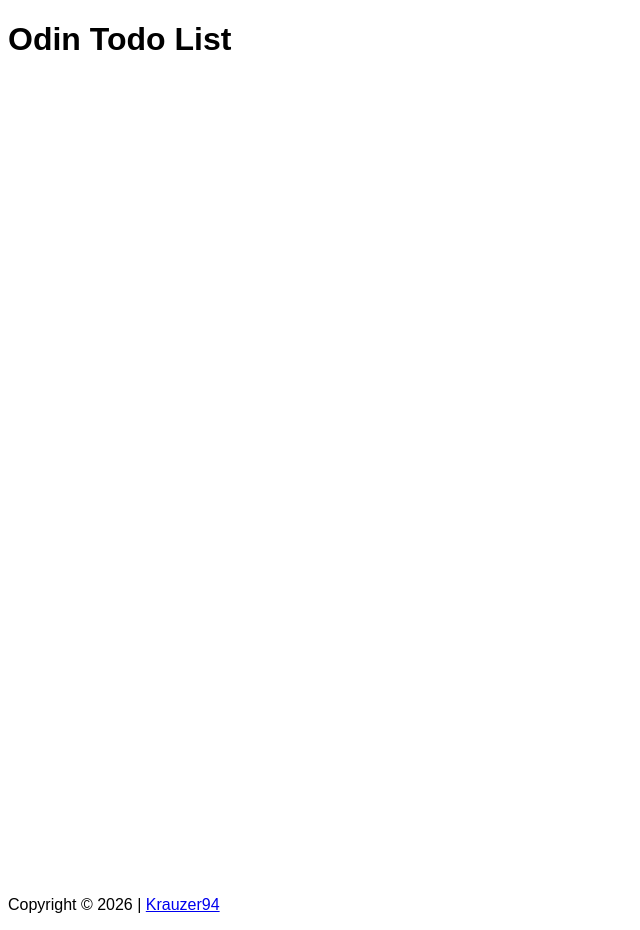
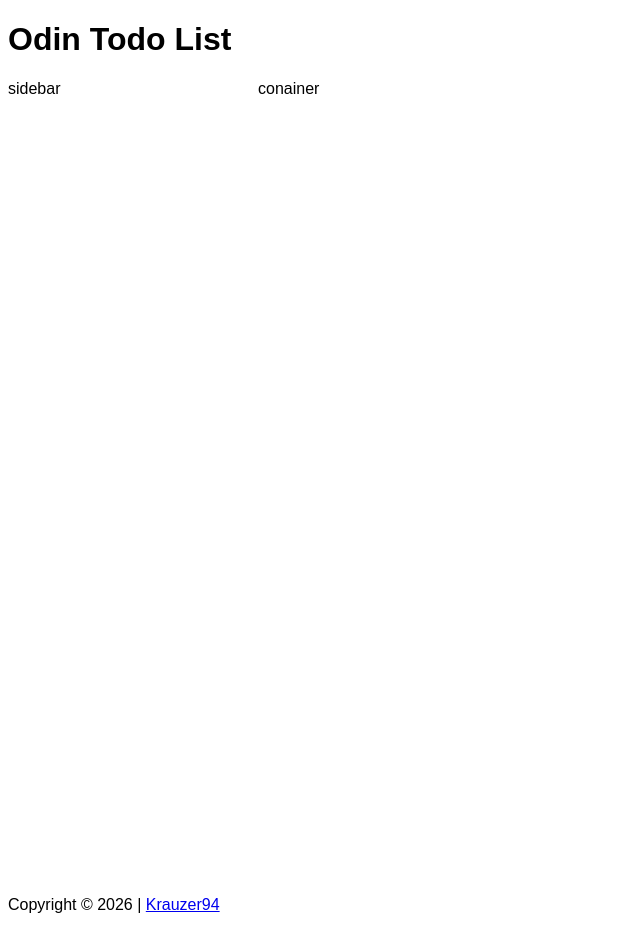
Before and after one commit to Krauzer94/odin-todo-list, a website built with webpack: page src/template.html in a window 1280 px wide. Shown: the whole page, without its empty margins (0-640 px from the left). Built offline with nearby package versions, Linux system fonts and the light colour scheme.

Commit message:
Start rendering the non-dynamic elements using HTML

```diff
--- a/src/template.html
+++ b/src/template.html
@@ -15,7 +15,10 @@
   </header>
 
   <!-- Content start -->
-  <main id="content"></main>
+  <main id="content">
+    <div>sidebar</div>
+    <div>conainer</div>
+  </main>
 
   <!-- Copyright footer -->
   <footer>
```
